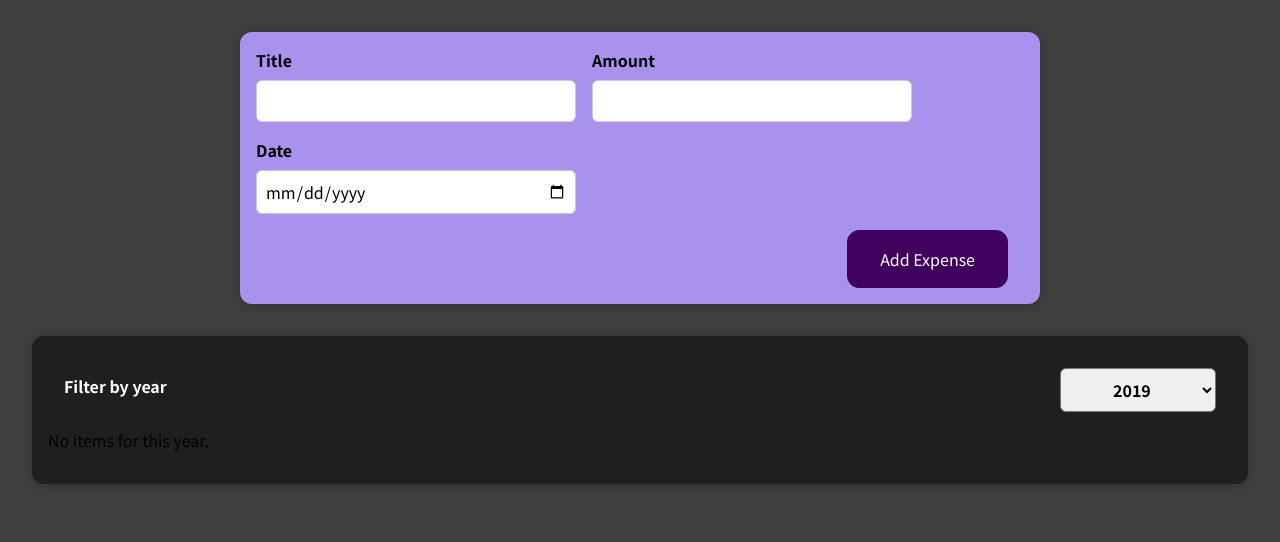
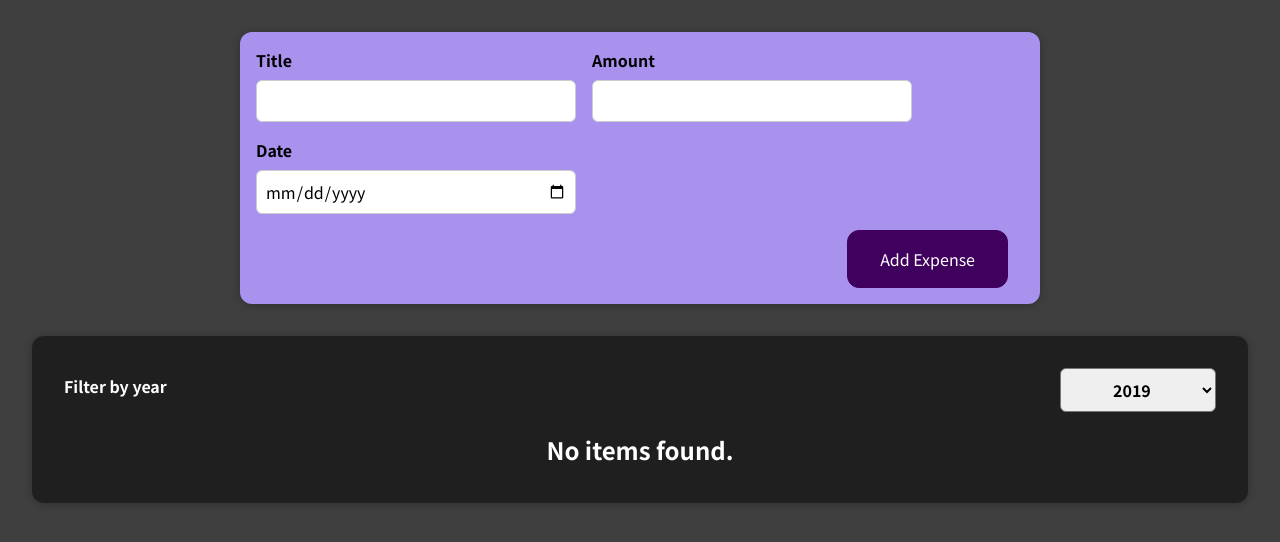
Before and after one commit to Coughdrops13/udemy-reactjs, a React (Create React App) app in the folder react-complete-guide/: page / in a window 1280 px wide. Shown: the top 542 px of the page. Built offline with nearby package versions, Linux system fonts and the light colour scheme.

Commit message:
refactor expenses by making ExpensesList Component that utilizes a different kind of conditional rendering

```diff
--- a/react-complete-guide/src/components/Expenses/ExpenseItem.js
+++ b/react-complete-guide/src/components/Expenses/ExpenseItem.js
@@ -11,6 +11,7 @@
 
 
   return (
+    <li>
       <Card className="expense-item">
         <ExpenseDate date={date}/>
         <div className="expense-item__description">
@@ -18,6 +19,7 @@
           <div className="expense-item__price">${amount}</div>
         </div>
       </Card>
+    </li>
   );
 }
 
--- a/react-complete-guide/src/components/Expenses/Expenses.js
+++ b/react-complete-guide/src/components/Expenses/Expenses.js
@@ -1,5 +1,5 @@
 import React, { useState } from "react";
-import ExpenseItem from "./ExpenseItem";
+import ExpensesList from "./ExpensesList";
 import Card from "../UI/Card";
 import ExpensesFilter from "./ExpensesFilter";
 
@@ -17,18 +17,6 @@
     return expense.date.getFullYear().toString() === filteredYear;
   })
 
-  let expensesContent = <p>No items for this year.</p>;
-
-  if (filteredExpenses.length > 0) {
-    expensesContent = filteredExpenses.map((expense) => (
-        <ExpenseItem
-          key={expense.id}
-          title={expense.title}
-          amount={expense.amount}
-          date={expense.date}
-        />
-    ))
-  }
 
   return (
     <div>
@@ -37,7 +25,7 @@
           selected={filteredYear}
           onChangeFilter={filterChangeHandler}
         />
-        {expensesContent}
+        <ExpensesList items={filteredExpenses}/>
       </Card>
     </div>
   );
--- /dev/null
+++ b/react-complete-guide/src/components/Expenses/ExpensesList.css
@@ -0,0 +1,9 @@
+.expenses-list {
+  list-style: none;
+  padding: 0;
+}
+
+.expenses-list__fallback {
+  color: white;
+  text-align: center;
+}
--- /dev/null
+++ b/react-complete-guide/src/components/Expenses/ExpensesList.js
@@ -0,0 +1,26 @@
+import React from 'react';
+import ExpenseItem from './ExpenseItem';
+
+import './ExpensesList.css';
+
+const ExpensesList = (props) => {
+
+  if (props.items.length === 0) {
+    return <h2 className="expenses-list__fallback">No items found.</h2>;
+  }
+
+  return (
+    <ul className="expenses-list">
+      {props.items.map((expense) => (
+        <ExpenseItem
+          key={expense.id}
+          title={expense.title}
+          amount={expense.amount}
+          date={expense.date}
+        />
+      ))}
+    </ul>
+  )
+};
+
+export default ExpensesList;
```
Lines whose indentation alone changed are shown as unchanged.
